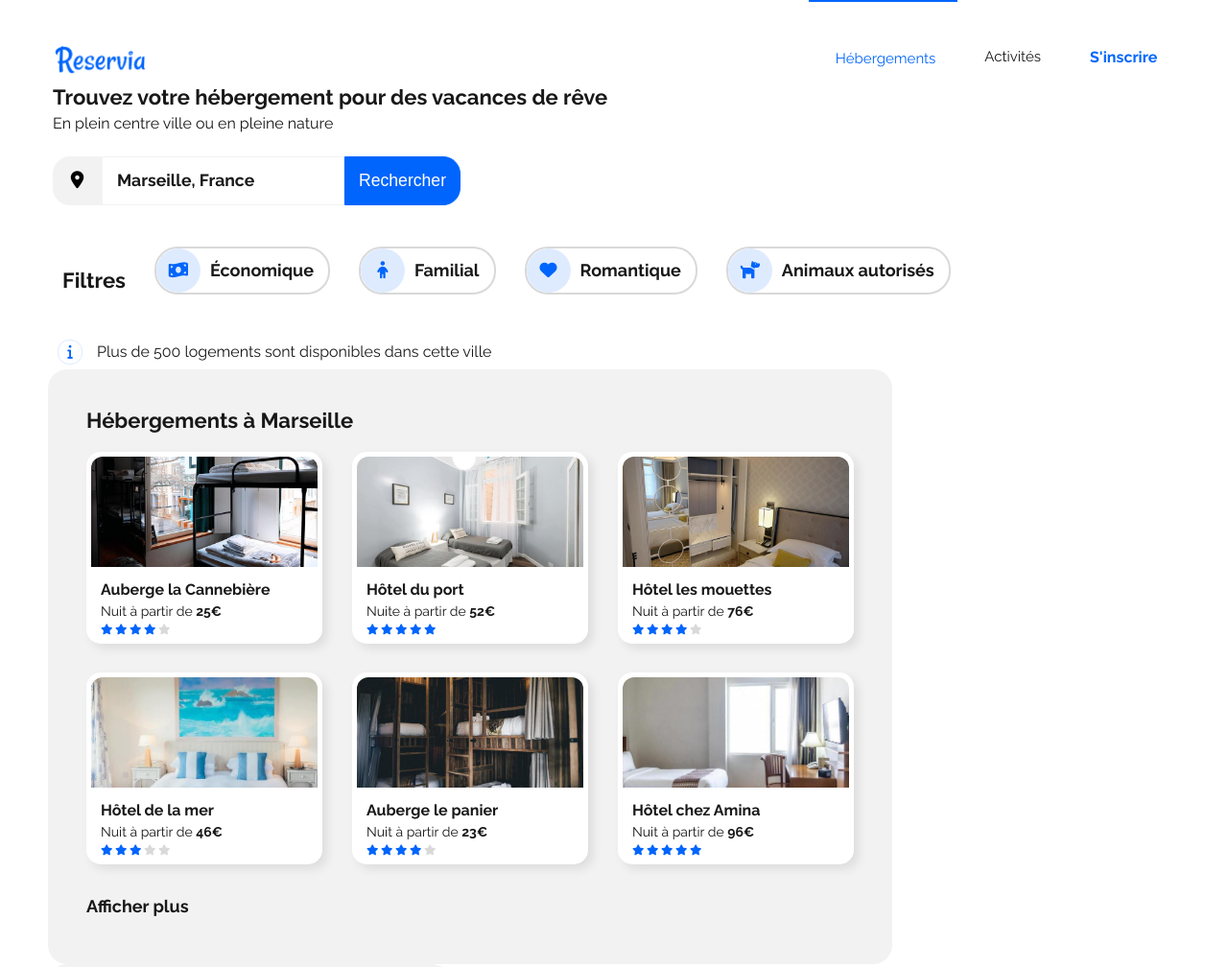
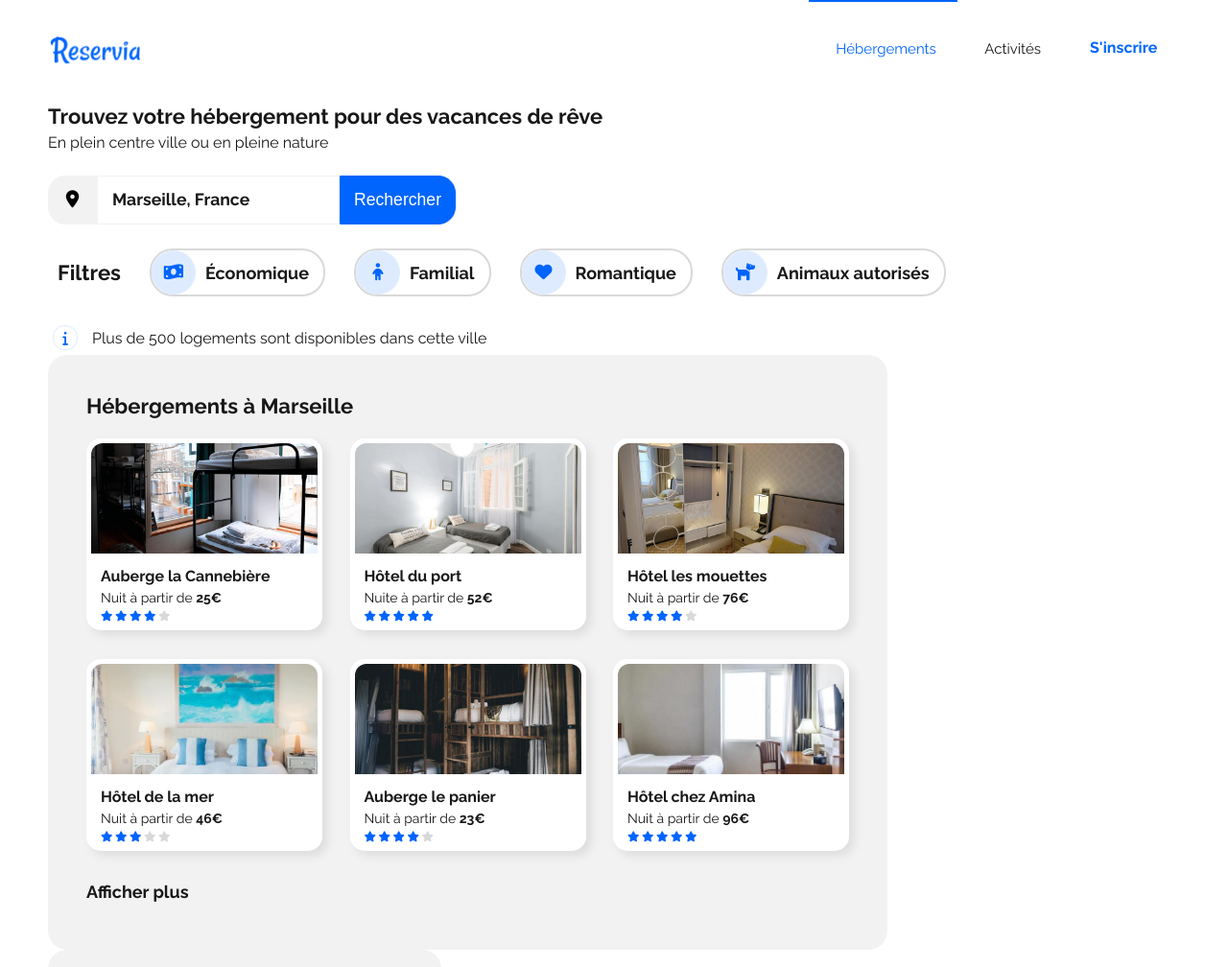
Before and after one commit to Tdirocco/ToniDiRocco_2_30072021, a plain HTML site: page index.html in a window 1280 px wide. Shown: the top 1008 px of the page at 96% size. Drawn offline with Linux system fonts and the light colour scheme.

Commit message:
intégration des remarques

```diff
--- a/css/style.css
+++ b/css/style.css
@@ -2,6 +2,7 @@
 /* general */
 
 body{
+    /* background-color:bisque; */
     font-family: 'Raleway', sans-serif;
     color: #181818;
     margin: 0;
@@ -9,13 +10,35 @@ body{
 }
 
 #content{
-    min-height: 1600px;
+    /* background-color:cadetblue; */
+    min-height: 1660px;
     display: flex;
     flex-wrap: wrap;
-    justify-content:space-between;
-    align-content: space-between;
     padding: 0 50px 0 50px;
     }
+
+header{
+    /* background-color:aquamarine; */
+    width: 100%;
+    display: flex;
+    flex-flow: column wrap;
+}
+
+main{
+    padding:0;
+    display: flex;
+    flex-wrap: wrap;
+    justify-content: space-between;
+ }
+
+footer{
+    background-color: #f2f2f2;
+    display: grid;
+    grid-template-columns: repeat(3, 1fr);
+    padding: 50px;
+ }
+
+
 
 a{
     color: #181818;
@@ -52,14 +75,12 @@ h3{
     box-shadow: 5px 5px 10px rgba(88, 88, 88, 0.13);
 }
 
-/* position des blocks Desktop */
+/* Organisation du header */
 
-header{
-    /* background-color:aquamarine; */
+#chapeau{
     width: 100%;
-    padding-left: 5px;
-    margin: 0;
     display: grid;
+    margin-bottom: 30px;
     grid-template-columns: 97px 1fr 122px;
 }
 
@@ -67,14 +88,16 @@ nav{
     /* background-color:rgba(98, 2, 252, 0.205); */
     width: 100%;
     display: flex;
-    flex-flow: column wrap;
+    flex-flow: row wrap;
+    margin-left: 50px;
     padding: 0 5px 0 5px;
 }
 
-main{
+#accomodations{
+    background-color:darkgoldenrod;
     position: relative;
     width: 59%;
-    min-width: 800px;
+    min-width: 795px;
     height: 570px;
     background-color:#f2f2f2;
     border-radius: 20px;
@@ -85,29 +108,24 @@ main{
 
 aside{
     width: 25%;
-    min-width: 340px;
+    min-width: 330px;
+    height: 620px;
     background-color:#f2f2f2;
     border-radius: 20px;
     margin: 0;
     padding: 0 40px 0 40px;
     display: flex;
     flex-flow: column wrap;
-    align-content: center;
 }
 
-section{
-    /* background-color: rgba(98, 2, 252, 0.445); */
+/*
+ section{
+    background-color: rgba(98, 2, 252, 0.445);
     width: 100%;
     display: flex;
     margin-bottom: 50px;
 }
-
-footer{
-    background-color: #f2f2f2;
-    display: grid;
-    grid-template-columns: repeat(3, 1fr);
-    padding: 50px;
-}
+*/
 
 /* organisation du header */
 
@@ -116,7 +134,7 @@ footer{
     width: 95px;
     margin-left: 2px;
     object-fit:contain;
-    padding-top:40px;
+    padding-top:30px;
 }
 
 #menu{
@@ -131,7 +149,7 @@ footer{
 }
 
 #inscription{
-    padding: 50px 23px 0 28px;
+    padding: 40px 23px 0 28px;
 }
 
 #inscription a{
@@ -141,29 +159,34 @@ footer{
 
 #inscription a:hover{
     transition: 0.2s;
-    font-size: 18px;
-}
-
-#menu a:hover{
-    transition: 0.2s;
-    font-size:18px;
-    border-top: 2px solid;
+    text-decoration: underline;
 }
 
 a[id="hebergements"]{
+    width: 155px;
+    height: 78px;
+    box-sizing: border-box;
     color: #0065FC;
     margin: 0;
     align-items: bottom;
-    padding: 50px 23px 0 28px;
+    padding: 40px 23px 0 28px;
     border-top: 2px solid #0065FC;
 }
 
 a[id="activites"]{
+    border-top: 2px solid rgba(0, 0,0,0);
+    box-sizing: border-box;
     margin: 0;
-    align-items: bottom;
-    padding: 50px 23px 0 28px;
+    padding: 40px 23px 0 28px;
 }
 
+#menu a:hover{
+    border-top: 2px solid #0065FC;
+    box-sizing: border-box;
+    transition: 0.2s;
+    text-decoration: underline;
+    color: #0065FC;
+}
 
 
 /* organisation du nav */
@@ -230,6 +253,7 @@ a[id="activites"]{
 }
 
 #btnSearch:hover{
+    color:#0065FC;
     background-color: #DEEBFF;
     border-color: #DEEBFF;;
 }
@@ -244,6 +268,10 @@ a[id="activites"]{
     font-size: 12px;
     justify-content: left;
     align-items: center;
+}
+
+#filtres h2{
+    margin:0;
 }
 
 .choixFiltres{
@@ -384,8 +412,9 @@ main a:hover{
     margin-top: 30px;
 }
 
-.more:hover{
+.more a:hover{
     color: #0065FC;
+    text-decoration: underline;
 }
 
 #galerie1 .card-v:hover{
@@ -398,14 +427,17 @@ main a:hover{
 
 .entete-aside{
     width: 340px;
+    height: 84px;
     display: flex;
     justify-content: space-between;
     align-items: center;
 }
 
 .entete-aside i{
+    margin-top: 20px;
     font-size: x-large;
 }
+
 
 #galerie2{
     min-height: 490px;
@@ -624,8 +656,8 @@ footer h3{
 }
 
 footer a:hover{
-    font-size: 1.2em;
     color: #0065FC;
+    text-decoration: underline;
     transition: 0.2s;
 }
 
--- a/index.html
+++ b/index.html
@@ -14,22 +14,19 @@
     <body>
         <div id="content">
             <header>
+                <section id="chapeau">
                     <div id="logo" >
                         <a href="index.html"><img src="images/logos/Reservia@3x.png" alt="Logo Reservia" /></a>
                     </div>
-                <div id="menu">
+                    <nav id="menu">
                         <a id="hebergements" href="#accomodations">Hébergements</a>
                         <a id="activites" href="#activities">Activités</a>
-                </div>
+                    </nav>
                     <div id="inscription">
                         <a href="#">S'inscrire</a>
                     </div>
-
-            </header>
-
-            <!-- Mise en place nav "bannière" avec zones de recherche et de Filtres -->
-
-            <nav id="banniere">
+                </section>
+                <section id="banniere">
                     <div id="annonce">
                         <h1>Trouvez votre hébergement pour des vacances de rêve</h1>
                         <p>En plein centre ville ou en pleine nature</p>
@@ -61,11 +58,11 @@
                     <div id="info">
                         <div class="infoLogo"><i class="fas fa-info"></i></div> Plus de 500 logements sont disponibles dans cette ville
                     </div>
-            </nav>
+                </section>
+            </header>
 
-            <!-- Main avec article "hébergements" aside "plus populaires" et article "activités" -->
-
-            <main id="accomodations">
+            <main>
+                <section id="accomodations">
                     <h2>Hébergements à Marseille</h2>
                     <div id="galerie1">
                         <div class="card-v ombrePortee">
@@ -159,8 +156,8 @@
                             </a>
                         </div>
                     </div>
-                <a class="more" href="#">Afficher plus</a>
-            </main>
+                    <div class="more"><a href="#">Afficher plus</a></div>
+                </section>
 
                 <aside>
                     <div class="entete-aside">
@@ -266,8 +263,8 @@
                         </a>
                     </div>
                 </section>
+            </main>
         </div>
-
 
         <footer>
             <div id="a_propos">
```
Lines whose indentation alone changed are shown as unchanged.
